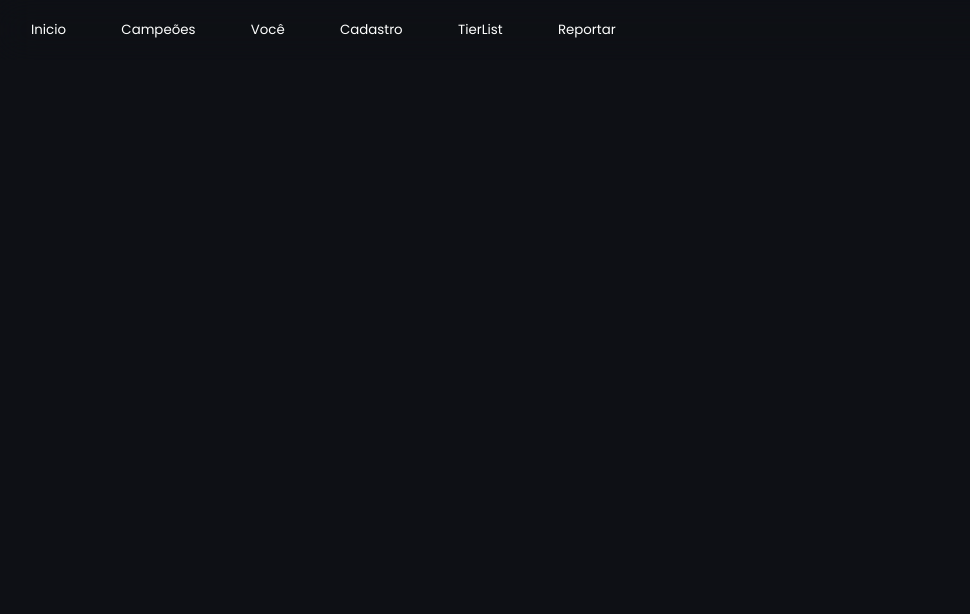
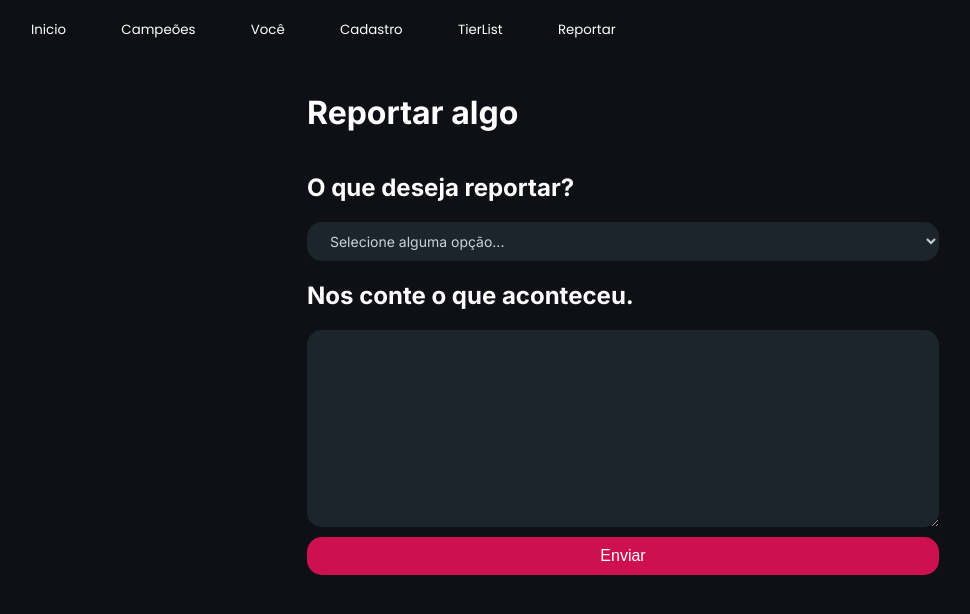
Before and after one commit to senamiguel/monochampionbr, an Angular app: page /report in a window 1280 px wide. Before the commit this address led to /. Shown: the top 614 px of the page, without its empty margins (17-987 px from the left). Built offline with nearby package versions, Linux system fonts and the light colour scheme; a web font is replaced by a local one.

Commit message:
adicionando report basico

```diff
--- a/src/app/app.routes.ts
+++ b/src/app/app.routes.ts
@@ -3,10 +3,12 @@ import { ChampionsComponent } from './components/champions/champions.component';
 import { HomeComponent } from './components/home/home.component';
 import { ProfileComponent } from './components/profile/profile.component';
 import { CreateProfileComponent } from './components/create-profile/create-profile.component';
+import { ReportsComponent } from './components/reports/reports.component';
 
 export const routes: Routes = [
   { path: '', component: HomeComponent },
   { path: 'champions', component: ChampionsComponent },
   { path: 'profile/:nick', component: ProfileComponent },
   { path: 'create-profile', component: CreateProfileComponent },
+  { path: 'report', component: ReportsComponent },
 ];
--- a/src/app/components/navbar/navbar.component.html
+++ b/src/app/components/navbar/navbar.component.html
@@ -21,7 +21,7 @@
       <div class="rect"></div>
     </li>
     <li>
-      <a routerLink="/reportar">Reportar</a>
+      <a routerLink="/report">Reportar</a>
       <div class="rect"></div>
     </li>
   </ul>
--- /dev/null
+++ b/src/app/components/reports/reports.component.css
@@ -0,0 +1,67 @@
+form {
+  display: flex;
+  flex-direction: column;
+  width: 50%;
+  margin: 5% auto;
+  color: white;
+}
+input {
+  background: none;
+  border: none;
+  color: #c9d1d9;
+  font-size: 14px;
+  background-color: #1d252c;
+  border-radius: 15px;
+  padding: 10px 0 10px 3%;
+  width: 97%;
+  resize: vertical;
+  height: 20px;
+  overflow: hidden;
+  font-family: inherit;
+}
+
+
+select {
+  background: none;
+  border: none;
+  color: #c9d1d9;
+  font-size: 14px;
+  background-color: #1d252c;
+  border-radius: 15px;
+  padding: 10px 3%;
+  width: 100%;
+  resize: vertical;
+  font-family: inherit;
+}
+textarea {
+    background: none;
+    border: none;
+    color: #c9d1d9;
+    font-size: 14px;
+    background-color: #1d252c;
+    border-radius: 15px;
+    line-height: 130%;
+    padding: 5px 1% 10px 2%;
+    width: 97%;
+    resize: vertical;
+    text-align: left;
+    min-height: 100px;
+    overflow: hidden;
+    font-family: inherit;
+  }
+  button {
+    background-color: #CF1050;
+    color: white;
+    border: none;
+    border-radius: 15px;
+    padding: 10px 0;
+    width: 100%;
+    font-size: 16px;
+    cursor: pointer;
+    margin-top: 10px;
+    transition: .3s;
+  }
+  button:hover {
+    background-color: #FF112D;
+    transition: .3s;
+  }
--- /dev/null
+++ b/src/app/components/reports/reports.component.html
@@ -0,0 +1,50 @@
+<form action="">
+  <h1>Reportar algo</h1>
+  <h2>O que deseja reportar?</h2>
+  <select formControlName="tipo" id="tipo" (change)="onTypeSelected($event)">
+    <option value="Selecione">Selecione alguma opção...</option>
+    <option value="Profile">Perfil</option>
+    <option value="Comment">Comentário</option>
+    <option value="Bug">Bug</option>
+    <option value="Other">Outro</option>
+  </select>
+  <div class="player" *ngIf="selectedOption == 'Profile'">
+    <h2>Qual perfil deseja reportar?</h2>
+    <input
+      formControlName="profile"
+      id="profile"
+      type="text"
+      placeholder="Nome do perfil"
+    />
+  </div>
+  <div class="comment" *ngIf="selectedOption == 'Comment'">
+    <h2>Qual comentário deseja reportar?</h2>
+    <input
+      formControlName="comment"
+      id="comment"
+      type="text"
+      placeholder="Quem fez o comentário?/Em que perfil?"
+    />
+  </div>
+  <div class="bug" *ngIf="selectedOption == 'Bug'">
+    <h2>Qual bug deseja reportar?</h2>
+    <input
+      formControlName="bug"
+      id="bug"
+      type="text"
+      placeholder="Qual bug?"
+    />
+  </div>
+  <div class="other" *ngIf="selectedOption == 'Other'">
+    <h2>Qual outro problema deseja reportar?</h2>
+    <input
+      formControlName="other"
+      id="other"
+      type="text"
+      placeholder="Qual o problema?"
+    />
+  </div>
+  <h2>Nos conte o que aconteceu.</h2>
+  <textarea formControlName="descricao" id="descricao" [rows]="10"></textarea>
+  <button>Enviar</button>
+</form>
--- /dev/null
+++ b/src/app/components/reports/reports.component.ts
@@ -0,0 +1,16 @@
+import { CommonModule } from '@angular/common';
+import { Component } from '@angular/core';
+
+
+@Component({
+  selector: 'app-reports',
+  imports: [CommonModule],
+  templateUrl: './reports.component.html',
+  styleUrl: './reports.component.css'
+})
+export class ReportsComponent {
+  selectedOption: string = '';
+  onTypeSelected(event: any) {
+    this.selectedOption = event.target.value;
+  }
+}
--- a/src/styles.css
+++ b/src/styles.css
@@ -35,3 +35,6 @@ app-root{
 ::-webkit-scrollbar-track {
     background-color: transparent;
 }
+input:is(:-webkit-autofill, :autofill) {
+  background-color: #1d252c;
+}
```
Also changed, not shown: 1 other file (tests, documents, lock files or other folders).
